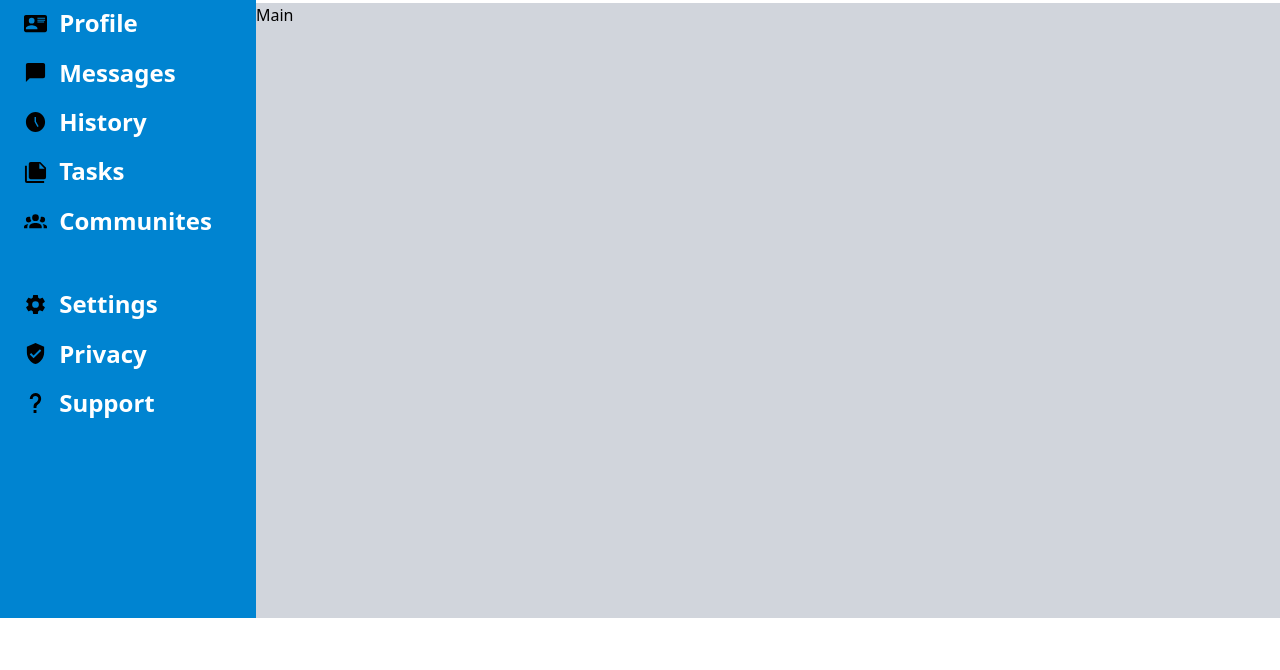
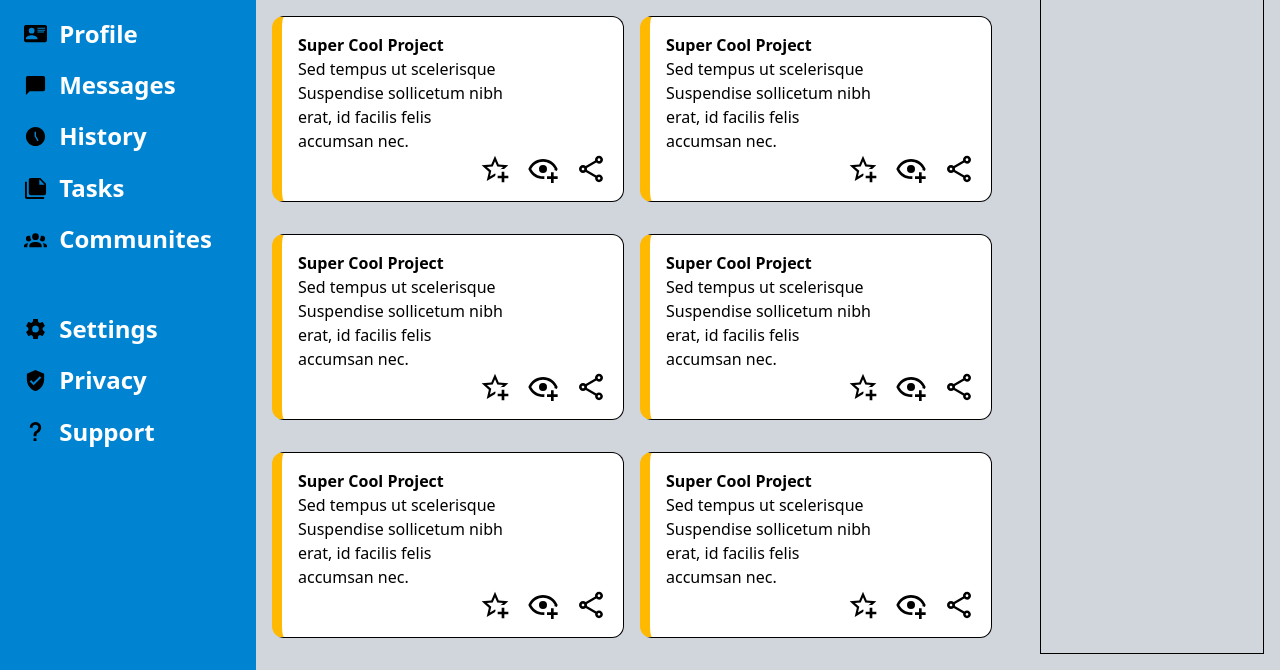
Before and after one commit to arashad202/odin-admin-dashboard, a website built with Vite: page index.html in a window 1280 px wide. Shown: the part 182-852 px from the top of the page. Before the commit the page ends 800 px from the top, so only its background shows below. Built offline with nearby package versions, Linux system fonts and the light colour scheme; files whose address does not match are found by name.

Commit message:
Main/Projects
Create cards in the projects section and layout
them as per design.

```diff
--- a/index.html
+++ b/index.html
@@ -92,7 +92,7 @@
       <aside
         class="bg-sky-600 text-white col-end-2 row-span-full grid grid-rows-[1fr_6fr] gap-5"
       >
-        <div class="flex justify-center items-center">
+        <div class="flex justify-start items-center pl-6">
           <img
             src="./public/view-dashboard.svg"
             alt="view dashboard"
@@ -194,7 +194,96 @@
 
       <!-------------------------------------------------------------------->
       <!--MAIN-->
-      <main class="bg-gray-300 row-start-2 col-start-2">Main</main>
+      <main class="bg-gray-300 row-start-2 col-start-2 grid grid-cols-[1.5fr_0.5fr]">
+        <!--Projects-->
+
+        <!--CONTAINER-->
+        <div class="m-4">
+          <!--TITLE-->
+          <p class="font-bold mb-4 mt-4">Your Projects</p>
+          <!--All Projects-->
+          <div class="grid grid-cols-2 grid-rows-3">
+            <!--CARD-->
+            <div class="p-4 pl-0">
+              <div class=" bg-white border border-l-10 border-l-amber-400 rounded-xl p-4 grid grid-cols-[2fr_1fr]">
+                <p class="font-bold col-span-full">Super Cool Project</p>
+                <p>Sed tempus ut scelerisque Suspendise sollicetum nibh erat, id facilis felis accumsan nec.</p>
+                <div class="flex justify-end col-span-full">
+                  <img class="w-8 h-8 ml-4" src="./public/star-plus-outline.svg" alt="like">
+                  <img class="w-8 h-8 ml-4" src="./public/eye-plus-outline.svg" alt="view">
+                  <img class="w-8 h-8 ml-4" src="./public/share-variant-outline.svg" alt="share">
+                </div>
+              </div>
+            </div>
+            <!--CARD-->
+            <div class="p-4 pl-0">
+              <div class=" bg-white border border-l-10 border-l-amber-400 rounded-xl p-4 grid grid-cols-[2fr_1fr]">
+                <p class="font-bold col-span-full">Super Cool Project</p>
+                <p>Sed tempus ut scelerisque Suspendise sollicetum nibh erat, id facilis felis accumsan nec.</p>
+                <div class="flex justify-end col-span-full">
+                  <img class="w-8 h-8 ml-4" src="./public/star-plus-outline.svg" alt="like">
+                  <img class="w-8 h-8 ml-4" src="./public/eye-plus-outline.svg" alt="view">
+                  <img class="w-8 h-8 ml-4" src="./public/share-variant-outline.svg" alt="share">
+                </div>
+              </div>
+            </div>
+            <!--CARD-->
+            <div class="p-4 pl-0">
+              <div class=" bg-white border border-l-10 border-l-amber-400 rounded-xl p-4 grid grid-cols-[2fr_1fr]">
+                <p class="font-bold col-span-full">Super Cool Project</p>
+                <p>Sed tempus ut scelerisque Suspendise sollicetum nibh erat, id facilis felis accumsan nec.</p>
+                <div class="flex justify-end col-span-full">
+                  <img class="w-8 h-8 ml-4" src="./public/star-plus-outline.svg" alt="like">
+                  <img class="w-8 h-8 ml-4" src="./public/eye-plus-outline.svg" alt="view">
+                  <img class="w-8 h-8 ml-4" src="./public/share-variant-outline.svg" alt="share">
+                </div>
+              </div>
+            </div>
+            <!--CARD-->
+            <div class="p-4 pl-0">
+              <div class=" bg-white border border-l-10 border-l-amber-400 rounded-xl p-4 grid grid-cols-[2fr_1fr]">
+                <p class="font-bold col-span-full">Super Cool Project</p>
+                <p>Sed tempus ut scelerisque Suspendise sollicetum nibh erat, id facilis felis accumsan nec.</p>
+                <div class="flex justify-end col-span-full">
+                  <img class="w-8 h-8 ml-4" src="./public/star-plus-outline.svg" alt="like">
+                  <img class="w-8 h-8 ml-4" src="./public/eye-plus-outline.svg" alt="view">
+                  <img class="w-8 h-8 ml-4" src="./public/share-variant-outline.svg" alt="share">
+                </div>
+              </div>
+            </div>
+            <!--CARD-->
+            <div class="p-4 pl-0">
+              <div class=" bg-white border border-l-10 border-l-amber-400 rounded-xl p-4 grid grid-cols-[2fr_1fr]">
+                <p class="font-bold col-span-full">Super Cool Project</p>
+                <p>Sed tempus ut scelerisque Suspendise sollicetum nibh erat, id facilis felis accumsan nec.</p>
+                <div class="flex justify-end col-span-full">
+                  <img class="w-8 h-8 ml-4" src="./public/star-plus-outline.svg" alt="like">
+                  <img class="w-8 h-8 ml-4" src="./public/eye-plus-outline.svg" alt="view">
+                  <img class="w-8 h-8 ml-4" src="./public/share-variant-outline.svg" alt="share">
+                </div>
+              </div>
+            </div>
+            <!--CARD-->
+            <div class="p-4 pl-0">
+              <div class=" bg-white border border-l-10 border-l-amber-400 rounded-xl p-4 grid grid-cols-[2fr_1fr]">
+                <p class="font-bold col-span-full">Super Cool Project</p>
+                <p>Sed tempus ut scelerisque Suspendise sollicetum nibh erat, id facilis felis accumsan nec.</p>
+                <div class="flex justify-end col-span-full">
+                  <img class="w-8 h-8 ml-4" src="./public/star-plus-outline.svg" alt="like">
+                  <img class="w-8 h-8 ml-4" src="./public/eye-plus-outline.svg" alt="view">
+                  <img class="w-8 h-8 ml-4" src="./public/share-variant-outline.svg" alt="share">
+                </div>
+              </div>
+            </div>
+          </div>
+        </div>
+
+
+        <!--Announcments-->
+        <div class="border border-black m-4">
+          <p class="font-bold mb-4">Announcements</p>
+        </div>
+      </main>
     </div>
   </body>
 </html>
```
Also changed, not shown: public/eye-plus-outline.svg (added), public/share-variant-outline.svg (added), public/star-plus-outline.svg (added).
